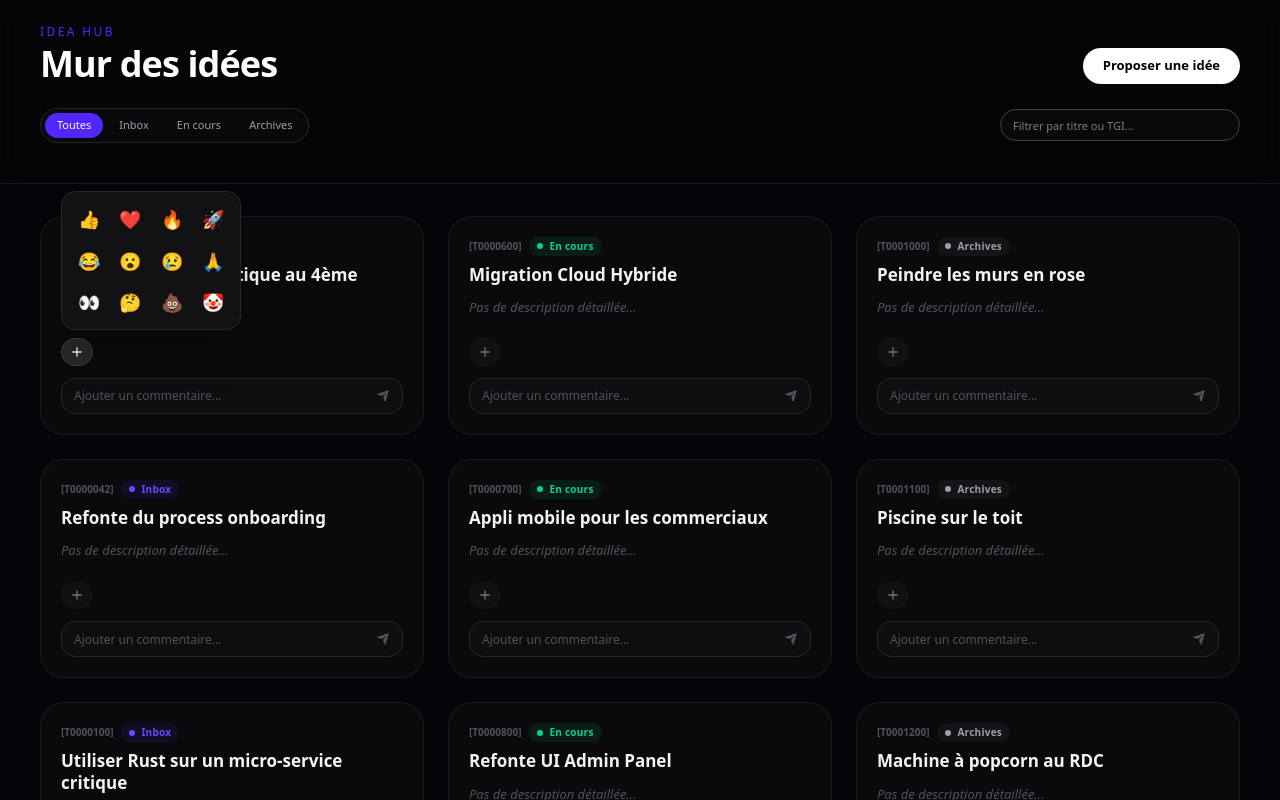
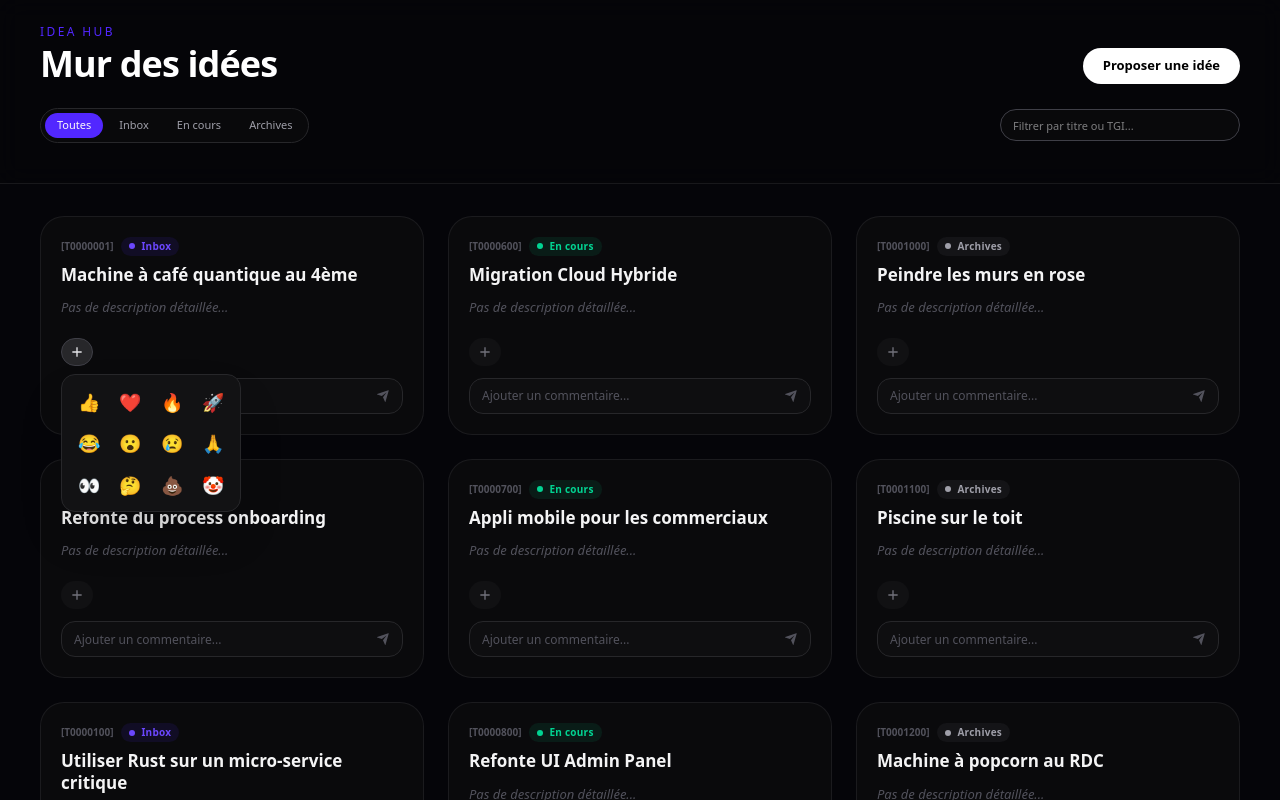
Before and after one commit to Priveetee/idea, a Next.js app: page /hub in a window 1280 px wide. Both pictures are taken after a click on the button 77 px from the left and 351 px from the top of the page. Built offline with nearby package versions, Linux system fonts and the light colour scheme.

Commit message:
fix(hub): correct emoji picker animation and fix hydration issue

```diff
--- a/src/app/hub/_components/hub-idea-card.tsx
+++ b/src/app/hub/_components/hub-idea-card.tsx
@@ -230,11 +230,11 @@ export function HubIdeaCard({
             <AnimatePresence>
               {isPickerOpen && (
                 <motion.div
-                  initial={{ opacity: 0, scale: 0.95, y: 10 }}
+                  initial={{ opacity: 0, scale: 0.95, y: -10 }}
                   animate={{ opacity: 1, scale: 1, y: 0 }}
-                  exit={{ opacity: 0, scale: 0.95, y: 10 }}
+                  exit={{ opacity: 0, scale: 0.95, y: -10 }}
                   transition={{ duration: 0.1 }}
-                  className="absolute bottom-full left-0 z-50 mb-2 w-[180px] rounded-xl border border-zinc-800 bg-[#121214] p-2 shadow-2xl"
+                  className="absolute left-0 top-full z-50 mt-2 w-[180px] rounded-xl border border-zinc-800 bg-[#121214] p-2 shadow-2xl"
                 >
                   <div className="grid grid-cols-4 gap-1">
                     {EMOJI_PALETTE.map((emoji) => (
--- a/src/app/hub/page.tsx
+++ b/src/app/hub/page.tsx
@@ -44,11 +44,12 @@ export default function HubPage() {
   const [status, setStatus] = useState<FilterStatus>("ALL");
   const [query, setQuery] = useState("");
   const [reactions, setReactions] = useState<ReactionMap>({});
-  const [isMounted, setIsMounted] = useState(false);
 
   useEffect(() => {
-    setIsMounted(true);
-    setReactions(loadInitialReactions());
+    const timer = setTimeout(() => {
+      setReactions(loadInitialReactions());
+    }, 0);
+    return () => clearTimeout(timer);
   }, []);
 
   const filteredIdeas = useMemo(() => {
@@ -86,8 +87,6 @@ export default function HubPage() {
     id: idea.id,
     label: idea.label,
   }));
-
-  if (!isMounted) return null;
 
   return (
     <div className="flex h-screen flex-col overflow-hidden bg-[#050509] text-white">
--- a/src/app/idea/new/_components/idea-new-form.tsx
+++ b/src/app/idea/new/_components/idea-new-form.tsx
@@ -116,7 +116,6 @@ export function IdeaNewForm() {
 
     setIdeas((prev) => [...prev, idea]);
 
-    // Redirection vers le hub global après création
     router.push("/hub");
   };
 
```
